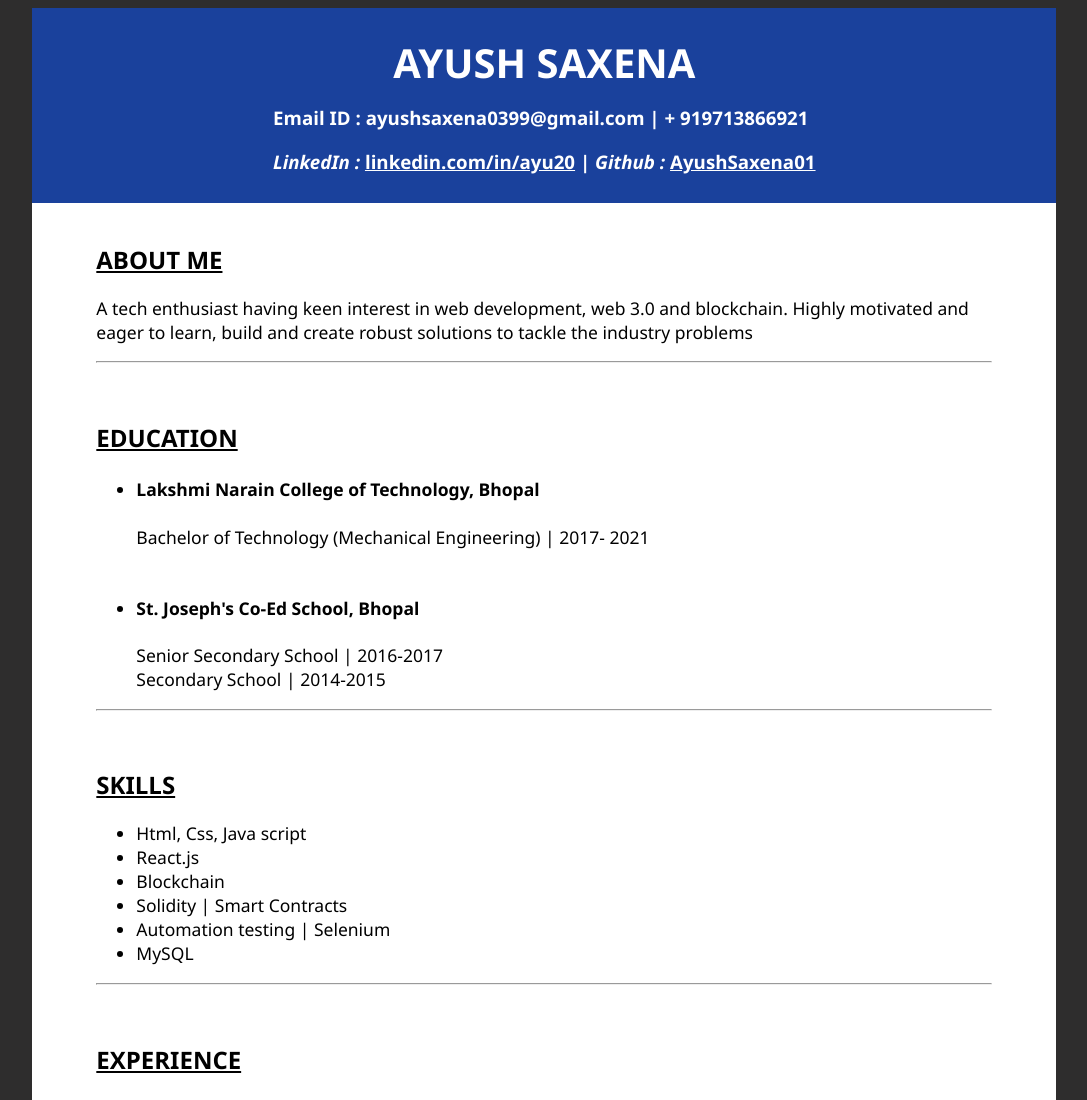
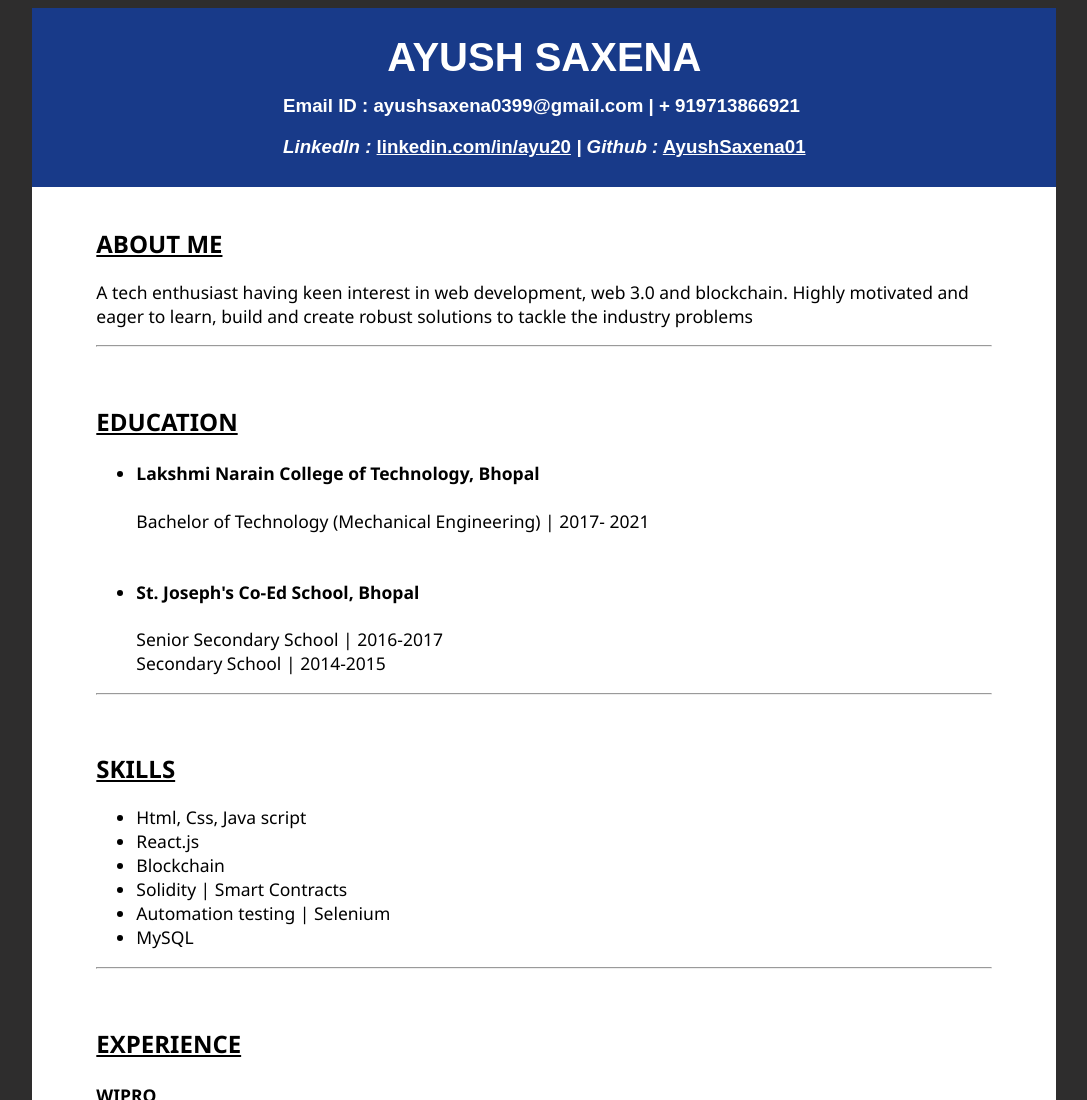
Before and after one commit to AyushSaxena01/resume-css, a plain HTML site: page index.html in a window 1280 px wide. Shown: the top 1100 px of the page, without its empty margins (96-1183 px from the left). Drawn offline with Linux system fonts and the light colour scheme.

Commit message:
small changes

```diff
--- a/styles.css
+++ b/styles.css
@@ -8,8 +8,9 @@ body{
     margin-right: 9.4VW;
 }
 header{
-    background-color: rgb(26, 65, 156);
+    background-color: rgb(24, 58, 137);
     color: white;
+    font-family: 'Poppins', sans-serif;
 }
 main{
     background-color: white;
```
